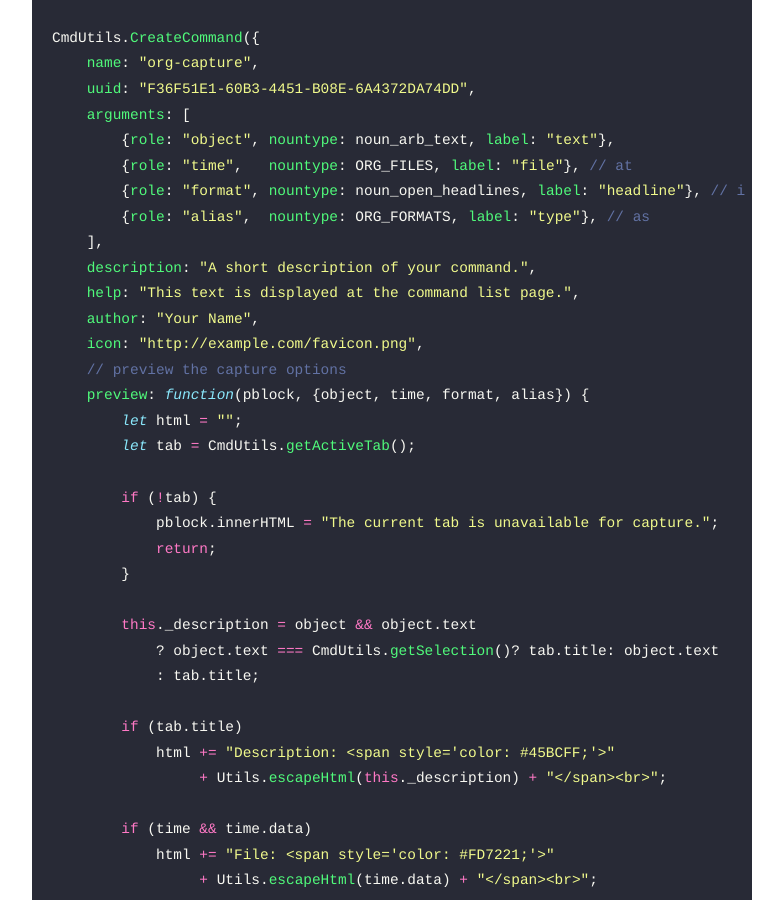
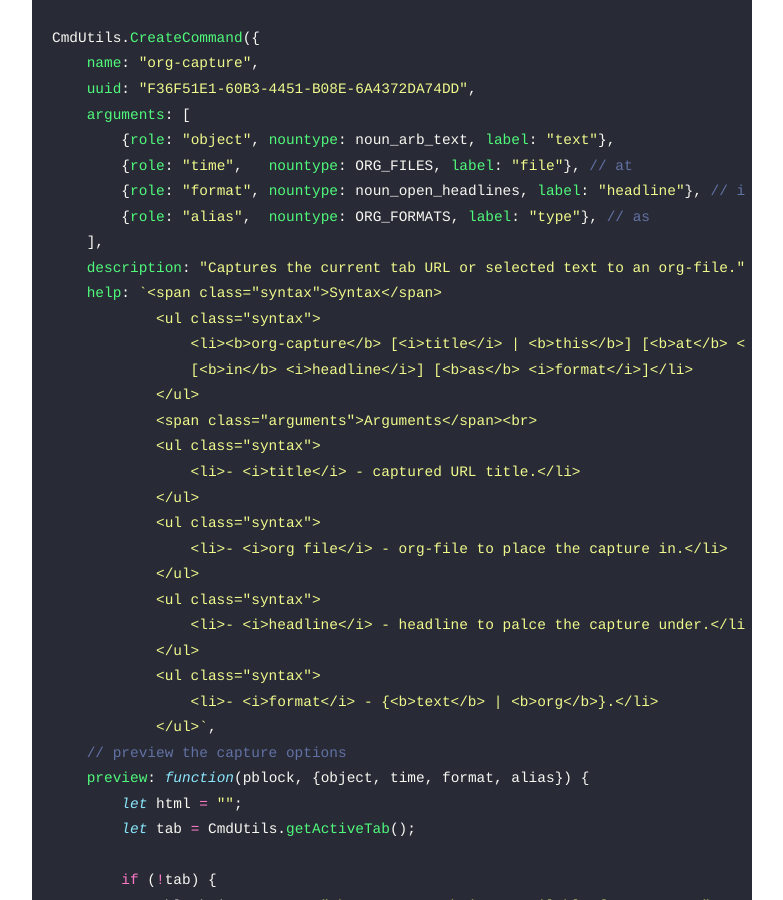
Before and after one commit to GChristensen/posts, a Jekyll site: the page built from _posts/2019-08-31-dynamic-org-capture-templates.md, in a window 1280 px wide and 900 px high, scrolled down 1482 px. Shown: the whole window, without its empty margins (248-1031 px from the left). Built offline with Jekyll 4.4.1, drawn with Linux system fonts in a browser that asks for light colours.

Commit message:
site edit

```diff
--- a/_posts/2019-08-31-dynamic-org-capture-templates.md
+++ b/_posts/2019-08-31-dynamic-org-capture-templates.md
@@ -63,10 +63,25 @@ CmdUtils.CreateCommand({
         {role: "format", nountype: noun_open_headlines, label: "headline"}, // in
         {role: "alias",  nountype: ORG_FORMATS, label: "type"}, // as
     ],
-    description: "A short description of your command.",
-    help: "This text is displayed at the command list page.",
-    author: "Your Name",
-    icon: "http://example.com/favicon.png",
+    description: "Captures the current tab URL or selected text to an org-file.",
+    help: `<span class="syntax">Syntax</span>
+            <ul class="syntax">
+                <li><b>org-capture</b> [<i>title</i> | <b>this</b>] [<b>at</b> <i>file</i>]
+                [<b>in</b> <i>headline</i>] [<b>as</b> <i>format</i>]</li>
+            </ul>
+            <span class="arguments">Arguments</span><br>
+            <ul class="syntax">
+                <li>- <i>title</i> - captured URL title.</li>
+            </ul>
+            <ul class="syntax">
+                <li>- <i>org file</i> - org-file to place the capture in.</li>
+            </ul>
+            <ul class="syntax">
+                <li>- <i>headline</i> - headline to palce the capture under.</li>
+            </ul>
+            <ul class="syntax">
+                <li>- <i>format</i> - {<b>text</b> | <b>org</b>}.</li>
+            </ul>`,
     // preview the capture options
     preview: function(pblock, {object, time, format, alias}) {
         let html = "";
```
Also changed, not shown: _posts/2019-08-25-readline-in-es6.md (+1 -1 lines).
